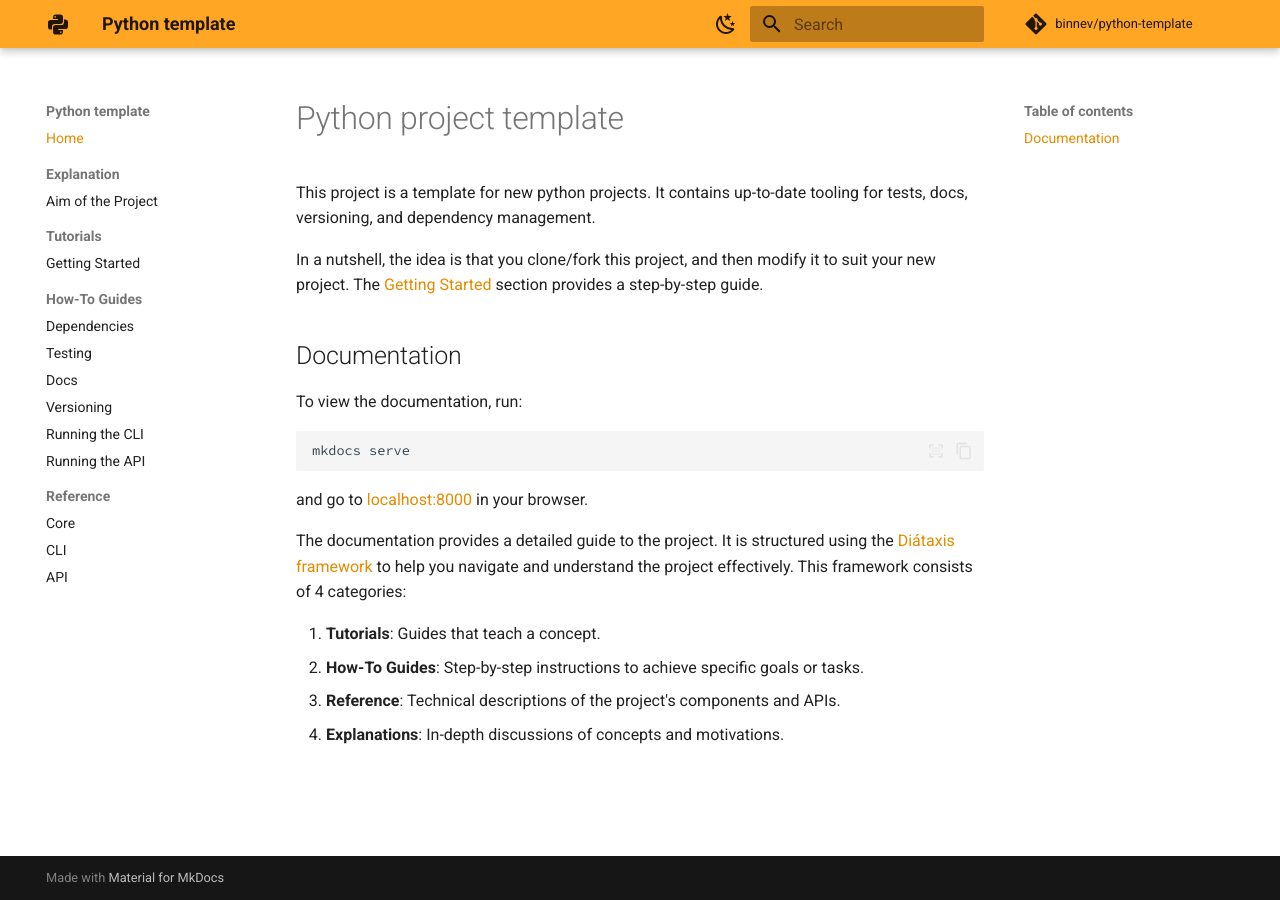
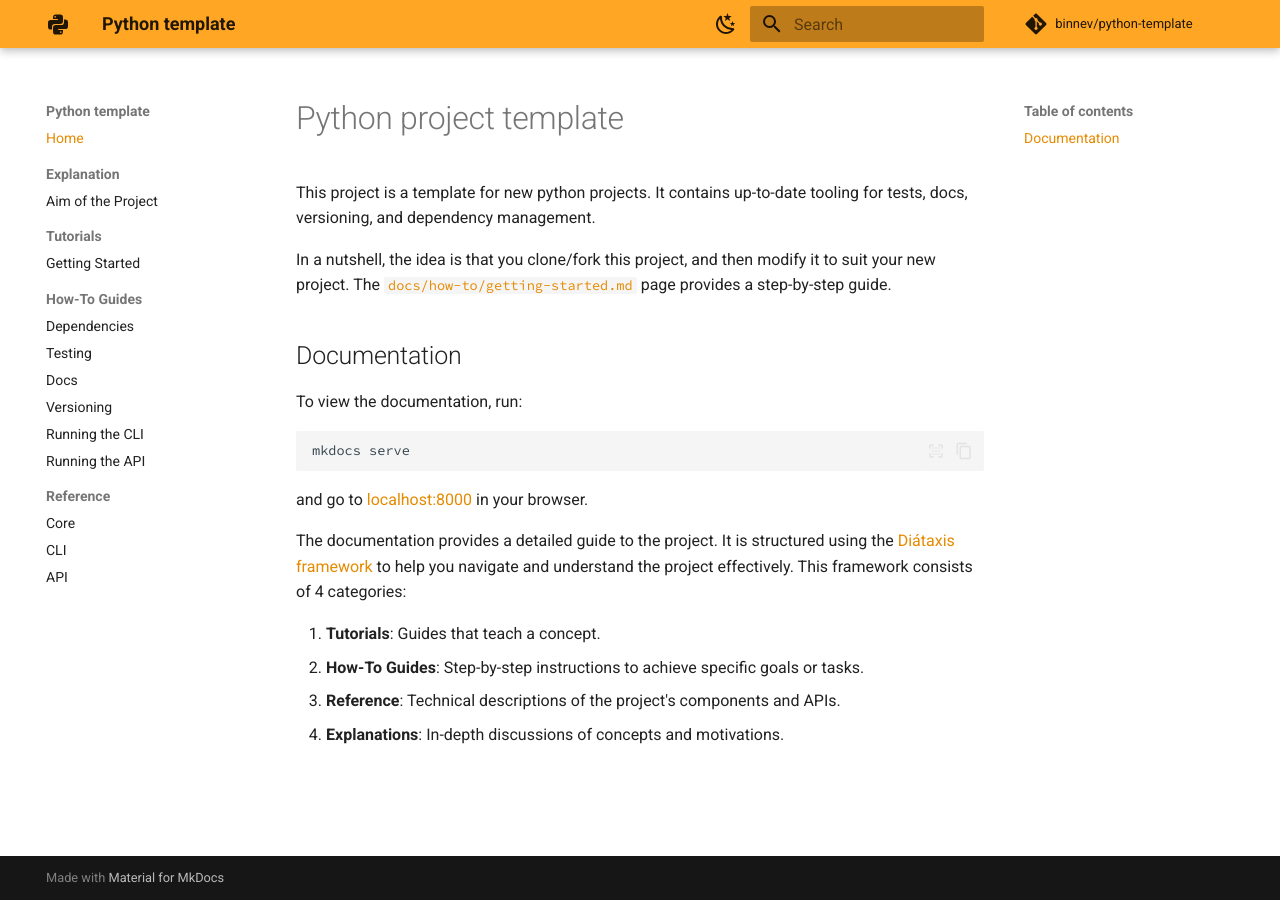
Before and after one commit to binnev/python-template, an MkDocs documentation site: the page built from docs/README.md, in a window 1280 px wide. Built offline with MkDocs 1.6.1 and Material for MkDocs 9.7.7, drawn with Linux system fonts in a browser that asks for light colours; comment, search, counter and statistics services are not loaded; the version menu is left out.

Commit message:
docs: better link to getting started page

```diff
--- a/docs/README.md
+++ b/docs/README.md
@@ -1,7 +1,7 @@
 # Python project template
 This project is a template for new python projects. It contains up-to-date tooling for tests, docs, versioning, and dependency management.
 
-In a nutshell, the idea is that you clone/fork this project, and then modify it to suit your new project. The [Getting Started](tutorials/getting-started.md) section provides a step-by-step guide.
+In a nutshell, the idea is that you clone/fork this project, and then modify it to suit your new project. The [`docs/how-to/getting-started.md`](tutorials/getting-started.md) page provides a step-by-step guide.
 
 ## Documentation
 To view the documentation, run:
```
Also changed, not shown: docs/tutorials/getting-started.md (+0 -3 lines).
